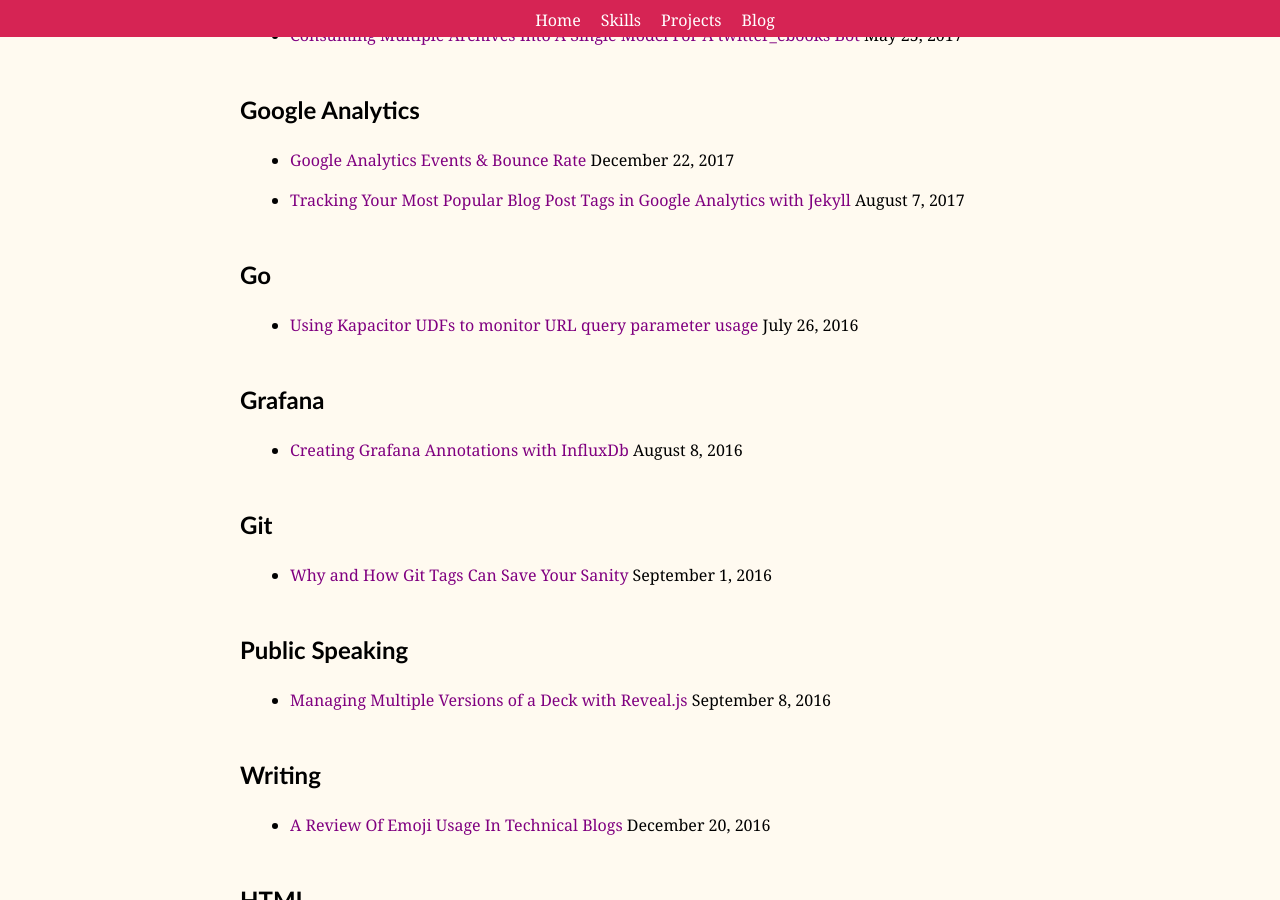
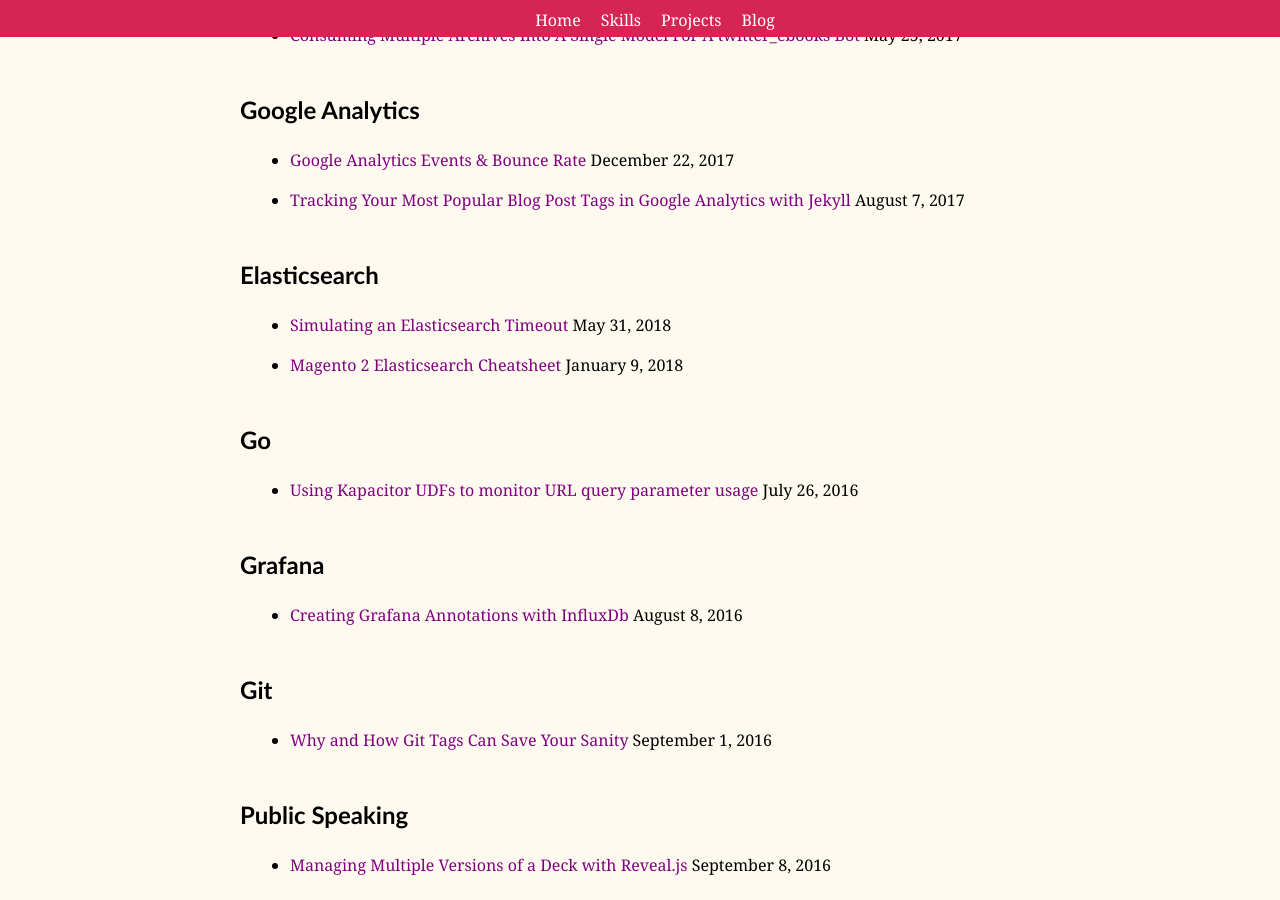
Before and after one commit to mpchadwick/mpchadwick.github.io, a Jekyll site: the page built from tags/index.html, in a window 1280 px wide and 900 px high, scrolled down 10822 px. Built offline with Jekyll 4.4.1, drawn with Linux system fonts in a browser that asks for light colours; part of the change alters nothing that is shown.

Commit message:
[Post] Simulating an Elasticsearch Timeout

````diff
--- a/_posts/2018-01-09-magento-2-elasticsearch-notes.md
+++ b/_posts/2018-01-09-magento-2-elasticsearch-notes.md
@@ -5,7 +5,7 @@ description: A catch all location for notes related to working with Elasticsearc
 date: January 9, 2018
 last_modified_at: May 14, 2018
 image:
-tags: [Magento]
+tags: [Magento, Elasticsearch]
 ---
 
 This post is a catch all location for my notes on working with Elasticsearch in Magento 2. It will be continually updated as I continue to spend more time with Elasticsearch.
--- /dev/null
+++ b/_posts/2018-05-31-simulating-an-elasticsearch-timeout.md
@@ -0,0 +1,215 @@
+---
+layout: blog-single
+title:  "Simulating an Elasticsearch Timeout"
+description: My findings while attempting to simulate an Elasticsearch timeout.
+date: May 31, 2018
+image:
+tags: [Elasticsearch]
+---
+
+Recently I submitted a [contribution to the Magento 2 project](https://github.com/magento/magento2/pull/15592) to terminate requests to Elasticsearch if they exceed the configured "timeout" setting. This was done in response to a production issue experienced on a client's site where Elasticsearch slowdowns (due to a misconfigured [maximum heap size](https://www.elastic.co/guide/en/elasticsearch/reference/current/heap-size.html)) would take an entire website down.
+
+Basically, what was happening is that the PHP processes that were waiting for Elasticsearch responses would continue to build up until the server resources were exhausted. This would block workflows on the site that didn't require Elasticsearch such as placing orders, wishlist / shopping cart management or administrative workflows.
+
+In order to test this feature out, I wanted to simulate an Elasticsearch timeout. Turns out this is a lot harder than one would think. Here I'll document my findings...
+
+<!-- excerpt_separator -->
+
+<div class="tout tout--secondary">
+<p><strong>NOTE</strong>: This post was authored based on Elasticsearch version 2.3.3. Behavior described below may vary in other Elasticsearch versions.</p>
+</div>
+
+### Googling
+
+My first course of action was to do some Googling for phrases likes "elasticsearch simulate timeout" and "elasticsearch simulate slow response". This lead me to the article ["Six Ways to Crash Elasticsearch"](https://www.elastic.co/blog/found-crash-elasticsearch) on [the elastic.co blog](https://www.elastic.co/blog). There I found the following example...
+
+```
+{
+    "script_fields": {
+        "test1": {
+            "lang": "groovy",
+            "script": "while (true) {print 'Hello world'}"
+        }
+    }
+}
+```
+
+The `while (true)` piqued my interest for sure...this would most certainly be an infinite loop. I decided to do some experimentation
+
+### Testing The Infinite Loop
+
+Outside of the JSON snippet, the example from "Six Ways to Crash Elasticsearch" didn't specify exactly how to run the example query, so I had to do a little experimentation. First I tried the below...
+
+**Request**
+
+```
+curl "localhost:9200/magento2-2-2-b2b-ee_product_1_v2/_search?pretty" -d'
+{
+    "script_fields": {
+        "test1": {
+            "lang": "groovy",
+            "script": "while (true) {print 'Hello World'}"
+        }
+    }
+}'
+```
+
+Sending that off to my local Elasticsearch instance I got the following response...
+
+**Response**
+
+```
+{
+  "error" : {
+    "root_cause" : [ {
+      "type" : "json_parse_exception",
+      "reason" : "Unexpected end-of-input in VALUE_STRING\n at [Source: [B@702a79ac; line: 6, column: 172]"
+    } ],
+    "type" : "search_phase_execution_exception",
+    "reason" : "all shards failed",
+    "phase" : "query",
+    "grouped" : true,
+    "failed_shards" : [ {
+      "shard" : 0,
+      "index" : "magento2-2-2-b2b-ee_product_1_v2",
+      "node" : "gH9K5vt5QOaWaREP4fwkzw",
+      "reason" : {
+        "type" : "json_parse_exception",
+        "reason" : "Unexpected end-of-input in VALUE_STRING\n at [Source: [B@702a79ac; line: 6, column: 172]"
+      }
+    } ]
+  },
+  "status" : 500
+}
+curl: (3) [globbing] unmatched close brace/bracket in column 6
+```
+
+Unfortunately the single quote from `"script": "while (true) {print 'Hello World'}"` broke out of the single quotes used to enclose the request body.
+
+Using the "copy as curl" feature on [the Elasticsearch Script Fields documentation](https://www.elastic.co/guide/en/elasticsearch/reference/current/search-request-script-fields.html) I learned that I'd need to express the single quote in unicode with`\u0027`. As such, next I tried the following...
+
+**Request**
+
+```
+curl "localhost:9200/magento2-2-2-b2b-ee_product_1_v2/_search?pretty" -d'
+{
+    "script_fields": {
+        "test1": {
+            "lang": "groovy",
+            "script": "while (true) {print \u0027Hello World\u0027}"
+        }
+    }
+}'
+```
+
+This query gave me back the following response...
+
+**Response**
+
+```
+{
+  "error" : {
+    "root_cause" : [ {
+      "type" : "script_exception",
+      "reason" : "scripts of type [inline], operation [search] and lang [groovy] are disabled"
+    } ],
+    "type" : "search_phase_execution_exception",
+    "reason" : "all shards failed",
+    "phase" : "query",
+    "grouped" : true,
+    "failed_shards" : [ {
+      "shard" : 0,
+      "index" : "magento2-2-2-b2b-ee_product_1_v2",
+      "node" : "gH9K5vt5QOaWaREP4fwkzw",
+      "reason" : {
+        "type" : "script_exception",
+        "reason" : "scripts of type [inline], operation [search] and lang [groovy] are disabled"
+      }
+    } ]
+  },
+  "status" : 500
+}
+```
+
+A different response! This is definitely progress. But now I'm being told that "scripts of type [inline], operation [search] and lang [groovy] are disabled"? This would require further reseach...
+
+### Enabling Script Execution
+
+<div class="tout tout--secondary">
+<p><strong>NOTE</strong>: My testing was done against a local Elasticsearch instance running on my laptop where I didn't have to worry about potentially malicious payloads. Don't do this in production!!!</p>
+</div>
+
+After trial and error with several settings I found that updating my elasticsearch.yml file with the following setting allowed me to get past the error...
+
+```
+script.inline: true
+```
+
+After making that change I sent the same request...
+
+**Request**
+
+```
+curl "localhost:9200/magento2-2-2-b2b-ee_product_1_v2/_search?pretty" -d'
+{
+    "script_fields": {
+        "test1": {
+            "lang": "groovy",
+            "script": "while (true) {print \u0027Hello World\u0027}"
+        }
+    }
+}'
+```
+
+This time the query just hung. Success :metal:
+
+### Specifying A Timeout
+
+Per [the Request Body Search documentation](https://www.elastic.co/guide/en/elasticsearch/reference/current/search-request-body.html) a `timeout` parameter can be supplied using one of the available [time units](https://www.elastic.co/guide/en/elasticsearch/reference/current/common-options.html#time-units). I decided to try out a 5 second timeout. I sent a query as follows...
+
+**Request**
+
+```
+curl "localhost:9200/magento2-2-2-b2b-ee_product_1_v2/_search?pretty" -d'
+{
+    "timeout": "5s",
+    "script_fields": {
+        "test1": {
+            "lang": "groovy",
+            "script": "while (true) {print \u0027Hello World\u0027}"
+        }
+    }
+}'
+```
+
+The result...the request just continued to hang, well beyond the 5 second timeout. This was strange, to say the least. I had specified that the request should timeout if it took more than 5 seconds. Why wasn't Elasticsearch cooperating?
+
+### Reading The Fine Print
+
+If I'd have read the "Six Ways to Crash Elasticsearch" article more closely I would have seen the following...
+
+> Since Elasticsearch does not have a timeout for long running scripts the following script will never halt
+
+A-ha! So even if you supply a timeout, Elasticsearch won't respect it for scripts. That would explain why the request never timed out.
+
+While this query may be useful in some scenarios it doesn't exactly simulate an Elasticsearch timeout the way I was hoping to.
+
+### Back To The Drawing Board
+
+Turning back to Google, the next interesting tidbit I found was the ["Is there a way to simulate slow queries in Elasticsearch?"](https://discuss.elastic.co/t/is-there-a-way-to-simulate-slow-queries-in-elasticsearch/51381) topic on the Elasticsearch forums. There was only one response to the question, which was provided by an Elastic Team member. The response was as follows...
+
+> To my knowledge there is no such query, but you could probably use a script query that either sleeps somewhere or performs some costly calculation. Haven't tried this myself though, but that might be an option.
+
+This wasn't much help, but was starting to lead me in the direction of believing **there was no easy way to reliably simulate a timeout in Elasticsearch**, which is where I netted out in the end.
+
+### More Fine Print - Timeouts
+
+My research on the issue lead me to read in a bit more detail about how Elasticsearch handles the `timeout` parameter. This lead me to the following interesting piece of information on [the documentation for the timeout search option](https://www.elastic.co/guide/en/elasticsearch/guide/current/_search_options.html#_timeout_2)...
+
+> It’s important to know that the timeout is still a best-effort operation; it’s possible for the query to surpass the allotted timeout.
+
+This piece of information along with the test case using the script field made me start to think that maybe Elasticsearch's `timeout` parameter wouldn't be the most reliable way to solve the particular problem at hand.
+
+### A Better Way To Solve The Problem
+
+In the end, I came to the realization that I'd be better off using [curl's `--max-time` option](https://ec.haxx.se/usingcurl-timeouts.html#maximum-time-allowed-to-spend) than I would be using the Elasticsearch `timeout` parameter. As such, that's the path I wound up going with the implementation.
````
